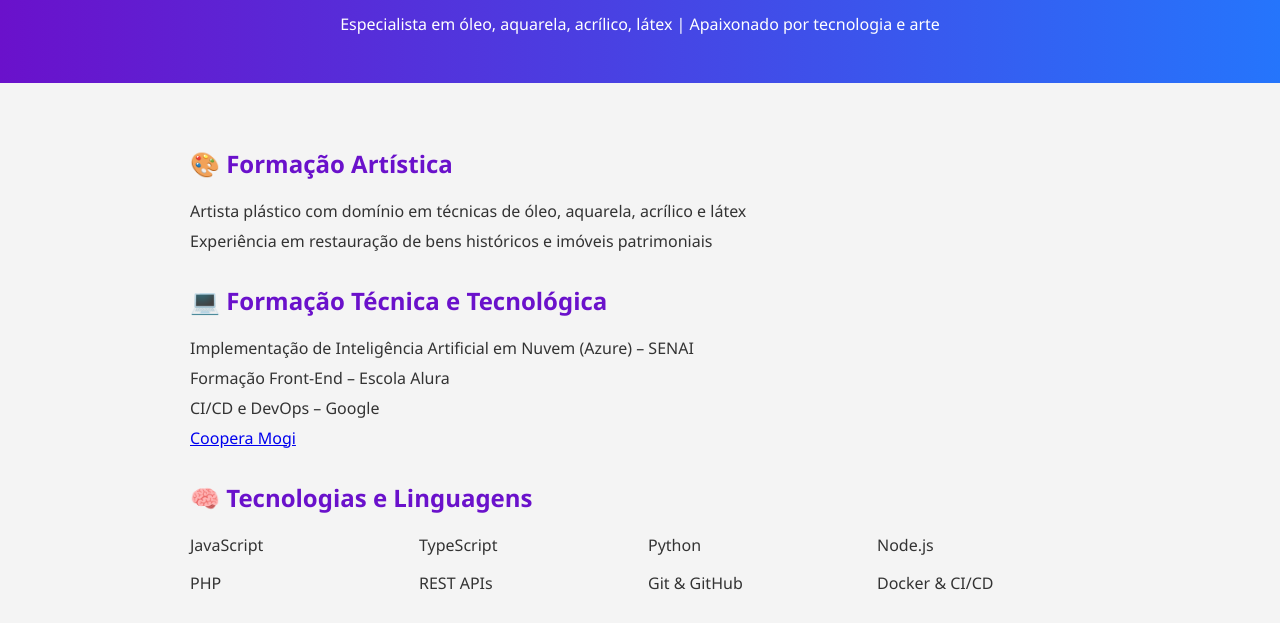
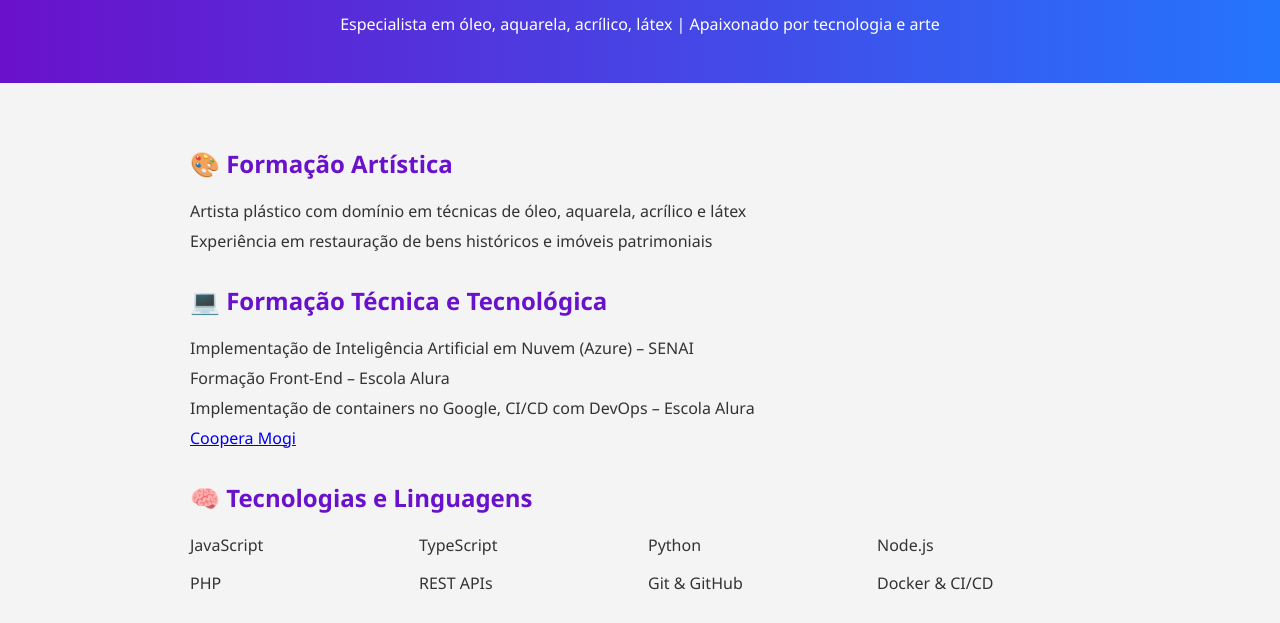
Before and after one commit to Ednei284/curriculum, a plain HTML site: page index.html in a window 1280 px wide. Shown: the part 143-766 px from the top of the page. Drawn offline with Linux system fonts and the light colour scheme.

Commit message:
Update index.html

```diff
--- a/index.html
+++ b/index.html
@@ -66,7 +66,7 @@
     <ul>
       <li>Implementação de Inteligência Artificial em Nuvem (Azure) – SENAI</li>
       <li>Formação Front-End – Escola Alura</li>
-      <li>CI/CD e DevOps – Google</li>
+      <li>Implementação de containers no Google, CI/CD com DevOps  – Escola Alura</li>
       <li><a href='https://www.cooperamogi.com.br' target='_blanc'>Coopera Mogi</a></li>
     </ul>
 
```
